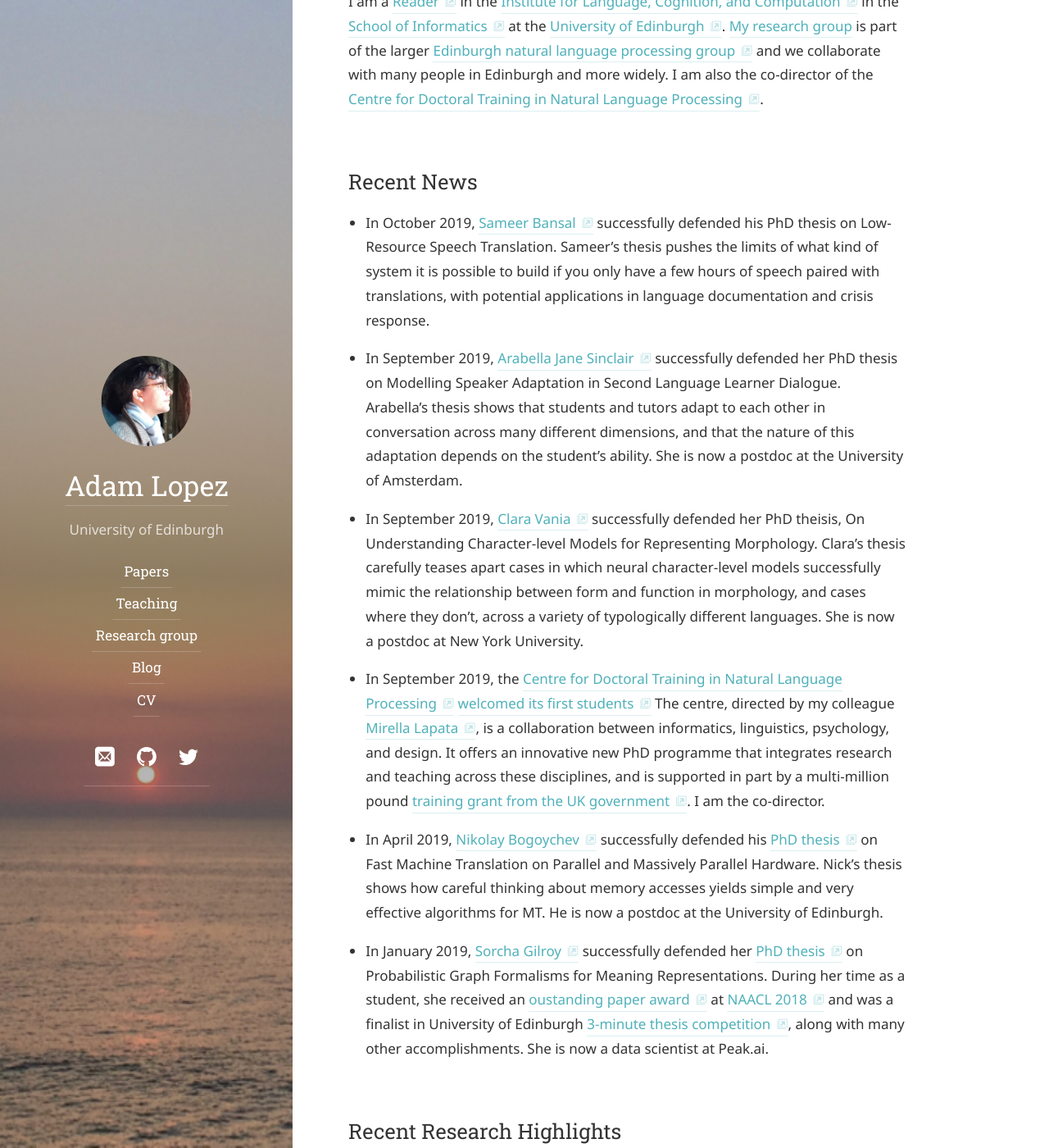
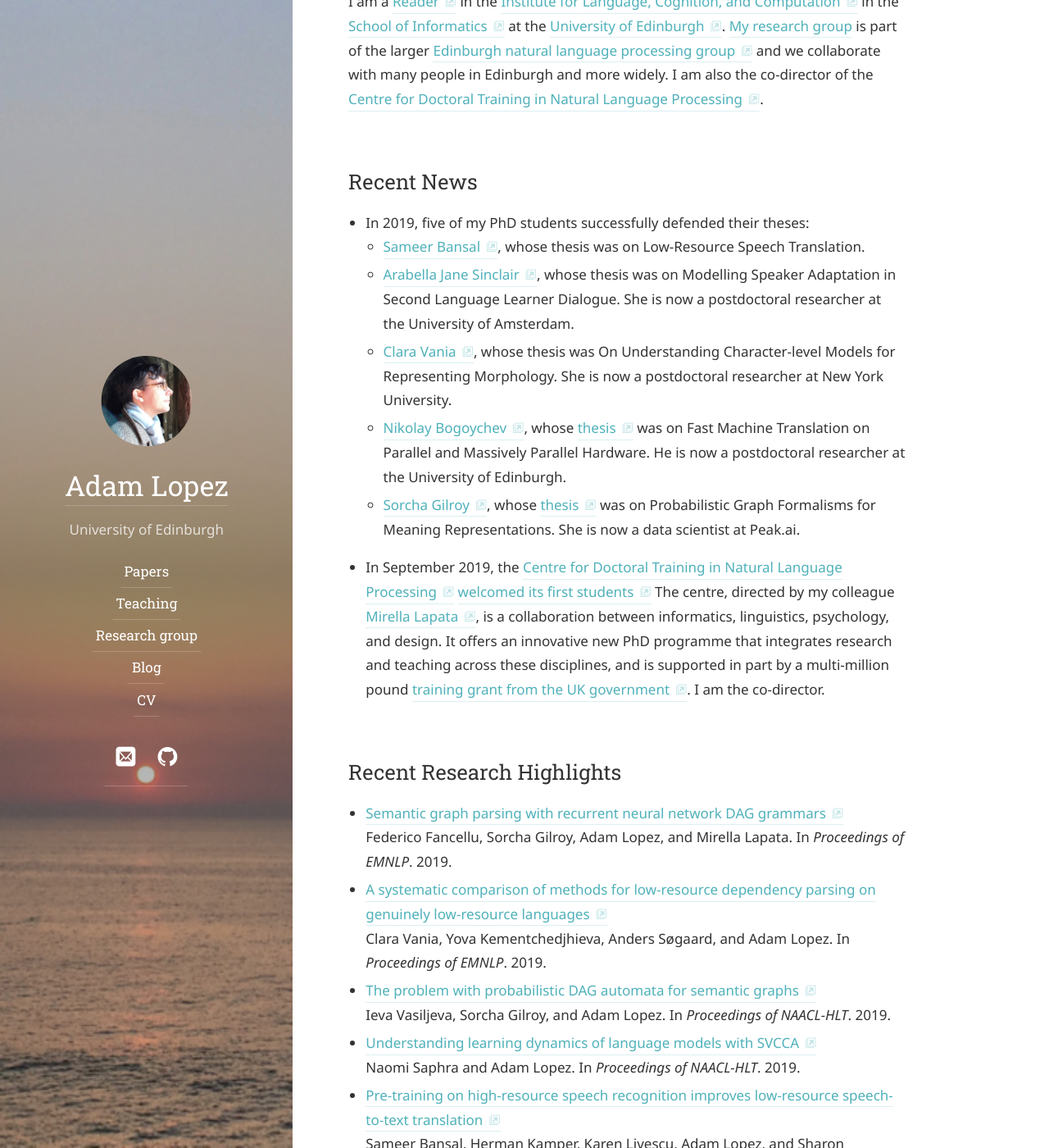
Before and after one commit to alopez/alopez.github.com, a Jekyll site: the page built from index.md, in a window 1280 px wide and 1400 px high, scrolled down 330 px. Shown: the whole window at 82% size. Built offline with Jekyll 4.4.1, drawn with Linux system fonts in a browser that asks for light colours; some web fonts are replaced.

Commit message:
streamline

```diff
--- a/_data/authors.yml
+++ b/_data/authors.yml
@@ -19,5 +19,5 @@ author1:
   social:
     email:             alopez@inf.ed.ac.uk
     github:            alopez
-    twitter:           there_are_two_
+    # twitter:           there_are_two_
     # linkedin:        <firstname-lastname-string>
--- a/_data/collaborators.yml
+++ b/_data/collaborators.yml
@@ -40,7 +40,7 @@ former-phd:
       Lapata, he collaborated with Sorcha Gilroy on semantic parsing.
   -
     name: Sorcha Gilroy
-    url: http://homepages.inf.ed.ac.uk/s1459276/
+    url: https://uk.linkedin.com/in/sorcha-gilroy-a6105693
     tagline: "PhD 2019. Now at peak.ai."
     description: >
       Sorcha's <a href="https://www.era.lib.ed.ac.uk/handle/1842/35606">thesis</a>
--- a/index.md
+++ b/index.md
@@ -22,25 +22,27 @@ I am also the co-director of the
 
 
 ## Recent News
-* In October 2019, [Sameer Bansal](https://0xsameer.github.io/)
-successfully defended his PhD thesis on Low-Resource Speech Translation.
-Sameer's thesis pushes the limits of what kind of system it is possible to
-build if you only  have a few hours of speech paired with translations, with
-potential applications in language documentation and crisis response.
+* In 2019, five of my PhD students successfully defended their theses:
+  - [Sameer Bansal](https://0xsameer.github.io/), whose thesis was on
+    Low-Resource Speech Translation.
+  - [Arabella Jane Sinclair](https://staff.fnwi.uva.nl/a.j.sinclair/),
+    whose thesis was on Modelling Speaker Adaptation in Second
+    Language Learner Dialogue.
+    She is now a postdoctoral researcher at the University of Amsterdam.
+  - [Clara Vania](https://claravania.github.io/), whose thesis was
+    On Understanding Character-level Models for Representing Morphology.
+    She is now a postdoctoral researcher at New York University.
+  - [Nikolay Bogoychev](https://nbogoychev.com/),
+    whose [thesis](https://www.era.lib.ed.ac.uk/handle/1842/35886)
+    was on Fast Machine Translation on Parallel and Massively Parallel
+    Hardware.
+    He is now a postdoctoral researcher at the University of Edinburgh.
+  - [Sorcha Gilroy](https://uk.linkedin.com/in/sorcha-gilroy-a6105693), whose
+    [thesis](https://www.era.lib.ed.ac.uk/handle/1842/35606) was on
+    Probabilistic Graph Formalisms for Meaning Representations.
+    She is now a data scientist at Peak.ai.
 
-* In September 2019, [Arabella Jane Sinclair](https://staff.fnwi.uva.nl/a.j.sinclair/)
-successfully defended her PhD thesis on Modelling Speaker Adaptation in Second
-Language Learner Dialogue. Arabella's thesis shows that students and tutors
-adapt to each other in conversation across many different dimensions, and that
-the nature of this adaptation depends on the student's ability. She is
-now a postdoc at the University of Amsterdam.
 
-* In September 2019, [Clara Vania](https://claravania.github.io/) successfully
-defended her PhD theisis, On Understanding Character-level Models for Representing Morphology.
-Clara's thesis carefully teases apart cases in which neural character-level
-models successfully mimic the relationship between form and function in morphology,
-and cases where they don't, across a variety of typologically different languages.
-She is now a postdoc at New York University.
 
 * In September 2019, the
 [Centre for Doctoral Training in Natural Language Processing](https://edin.ac/cdt-in-nlp)
@@ -51,20 +53,6 @@ It offers an innovative new PhD programme that integrates research and
 teaching across these disciplines, and is supported in part by a
 multi-million pound [training grant from the UK government](https://www.ukri.org/research/themes-and-programmes/ukri-cdts-in-artificial-intelligence/). I am
 the co-director.
-
- * In April 2019, [Nikolay Bogoychev](https://nbogoychev.com/) successfully
-defended his [PhD thesis](https://www.era.lib.ed.ac.uk/handle/1842/35886) on Fast Machine Translation on Parallel and
-Massively Parallel Hardware. Nick’s thesis shows how careful thinking about
-memory accesses yields simple and very effective algorithms for MT. He is
-now a postdoc at the University of Edinburgh.
-
-* In January 2019, [Sorcha Gilroy](http://homepages.inf.ed.ac.uk/s1459276/)
-successfully defended her [PhD thesis](https://www.era.lib.ed.ac.uk/handle/1842/35606) on Probabilistic Graph Formalisms for
-Meaning Representations. During her time as a student, she
-received an [oustanding paper award](https://naacl2018.wordpress.com/2018/04/11/outstanding-papers/)
-at [NAACL 2018](http://naacl2018.org/) and was a finalist in University of Edinburgh
-[3-minute thesis competition](https://www.ed.ac.uk/institute-academic-development/postgraduate/doctoral/3mt/3mt-final),
-along with many other accomplishments. She is now a data scientist at Peak.ai.
 
 ## Recent Research Highlights
 
```
